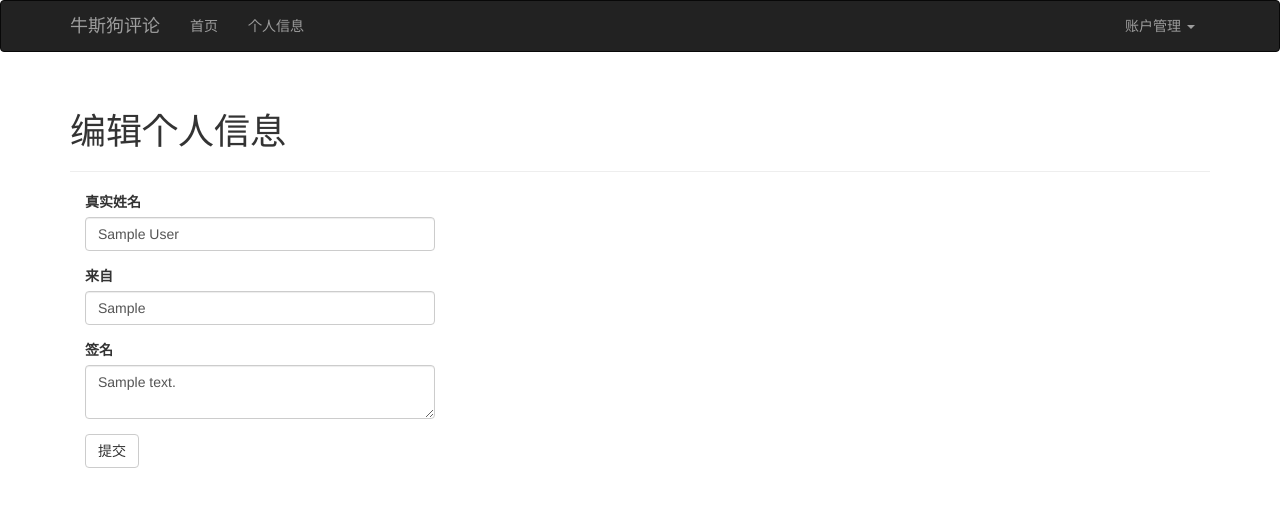
After one commit to hello-albee/my_flasky, a Flask app: page /edit-profile in a window 1280 px wide. The commit adds this page. Shown: the top 507 px of the page. Run offline with Flask 2, Linux system fonts and the light colour scheme; a user stored in the database is signed in; tables that the repository leaves empty hold one stand-in row (values such as "Sample post"); some libraries are stand-ins or nearby versions.

Commit message:
第10章，用户资料

```diff
--- a/app/auth/views.py
+++ b/app/auth/views.py
@@ -8,8 +8,10 @@ from .forms import LoginForm, RegistrationForm, ChangePasswordForm,PasswordReset
 
 @auth.before_app_request
 def before_request():
-    if current_user.is_authenticated() and not current_user.confirmed and request.endpoint[:5] != 'auth.' and request.endpoint != 'static':
-        return redirect(url_for('auth.unconfirmed'))
+    if current_user.is_authenticated():
+        current_user.ping() # 更新用户最后登录的时间
+        if not current_user.confirmed and request.endpoint[:5] != 'auth.' and request.endpoint != 'static':
+            return redirect(url_for('auth.unconfirmed'))
 
 @auth.route('/unconfirmed')
 def unconfirmed():
--- a/app/main/forms.py
+++ b/app/main/forms.py
@@ -1,11 +1,39 @@
-#!/usr/bin/env python
-# -*- coding: utf-8 -*-
-
 from flask.ext.wtf import Form
-from wtforms import StringField, SubmitField
-from wtforms.validators import Required
+from wtforms import StringField, TextAreaField, BooleanField, SelectField, SubmitField
+from wtforms.validators import Required, Length, Email, Regexp
+from wtforms import ValidationError
+from ..models import Role, User
 
 
 class NameForm(Form):
     name = StringField('What\'s your name?', validators=[Required()])
     submit = SubmitField('Submit')
+
+class EditProfileForm(Form):
+    name = StringField('真实姓名', validators=[Length(0, 64)])
+    location = StringField('来自', validators=[Length(0, 64)])
+    about_me = TextAreaField('签名')
+    submit = SubmitField('提交')
+
+class EditProfileAdminForm(Form):
+    email = StringField('Email', validators=[Required(), Length(1, 64), Email(message='email地址无效！')])
+    username = StringField('用户名', validators=[Required(), Length(1, 64), Regexp('^[A-Za-z][A-Za-z0-9_.]*$', 0, '用户名只能包含字母、数字、下划线和点号')])
+    confirmed = BooleanField('已确认')
+    role = SelectField('角色', coerce=int)
+    name = StringField('真实姓名', validators=[Length(0, 64)])
+    location = StringField('来自', validators=[Length(0, 64)])
+    about_me = TextAreaField('签名')
+    submit = SubmitField('提交')
+
+    def __init__(self, user, *args, **kwargs):
+        super(EditProfileAdminForm, self).__init__(*args, **kwargs)
+        self.role.choices = [(role.id, role.name) for role in Role.query.order_by(Role.id).all()] # 下拉实现
+        self.user = user
+
+    def validate_email(self, field):
+        if field.data != self.user.email and User.query.filter_by(email=field.data).first():
+            raise ValidationError('这个Email已经被使用了 (▔﹏▔)')
+
+    def validate_username(self, field):
+        if field.data != self.user.username and User.query.filter_by(username=field.data).first():
+            raise ValidationError('这个用户名已经被使用了 (▔﹏▔)')
--- a/app/main/views.py
+++ b/app/main/views.py
@@ -1,34 +1,60 @@
-#!/usr/bin/env python
-# -*- coding: utf-8 -*-
+from datetime import datetime
+from flask import render_template, redirect, url_for, abort, flash
+from flask.ext.login import login_required, current_user
+from . import main
+from .forms import EditProfileForm, EditProfileAdminForm
+from .. import db
+from ..models import Role, User
+from ..decorators import admin_required
 
-from datetime import datetime
-from flask import render_template, session, redirect, url_for, current_app
-from .. import db
-from ..models import User
-from ..email import send_email
-from . import main
-from .forms import NameForm
+@main.route('/')
+def index():
+    return render_template('index.html',current_time=datetime.utcnow())
 
 
-@main.route('/',methods=['GET','POST'])
-def index():
-    form=NameForm()
+@main.route('/user/<username>')
+def user(username):
+    user = User.query.filter_by(username=username).first_or_404()
+    return render_template('user.html',user=user)
+
+@main.route('/edit-profile', methods=['GET', 'POST'])
+@login_required
+def edit_profile():
+    form = EditProfileForm()
     if form.validate_on_submit():
-        user = User.query.filter_by(username=form.name.data).first()
-        if user is None:
-            user = User(username=form.name.data)
-            db.session.add(user)
-            session['known'] = False
-            if current_app.config['FLASKY_ADMIN']:
-                # pass
-                send_email(current_app.config['FLASKY_ADMIN'], 'New User Add','mail/add_user', user=user)
-        else:
-            session['known'] = True
-        session['name'] = form.name.data
-        return redirect(url_for('.index'))
-    return render_template('index.html',current_time=datetime.utcnow(),form=form,name=session.get('name'),known=session.get('known', False))
+        current_user.name = form.name.data
+        current_user.location = form.location.data
+        current_user.about_me = form.about_me.data
+        db.session.add(current_user)
+        flash('个人信息更新成功 (^_^)')
+        return redirect(url_for('.user', username=current_user.username))
+    form.name.data = current_user.name
+    form.location.data = current_user.location
+    form.about_me.data = current_user.about_me
+    return render_template('edit_profile.html', form=form)
 
-
-@main.route('/user/<name>')
-def user(name):
-    return render_template('user.html',name=name)
+@main.route('/edit-profile/<int:id>', methods=['GET', 'POST'])
+@login_required
+@admin_required
+def edit_profile_admin(id):
+    user = User.query.get_or_404(id)
+    form = EditProfileAdminForm(user=user)
+    if form.validate_on_submit():
+        user.email = form.email.data
+        user.username = form.username.data
+        user.confirmed = form.confirmed.data
+        user.role = Role.query.get(form.role.data)
+        user.name = form.name.data
+        user.location = form.location.data
+        user.about_me = form.about_me.data
+        db.session.add(user)
+        flash('个人信息更新成功 (^_^)')
+        return redirect(url_for('.user', username=user.username))
+    form.email.data = user.email
+    form.username.data = user.username
+    form.confirmed.data = user.confirmed
+    form.role.data = user.role_id
+    form.name.data = user.name
+    form.location.data = user.location
+    form.about_me.data = user.about_me
+    return render_template('edit_profile.html', form=form, user=user)
--- a/app/models.py
+++ b/app/models.py
@@ -1,6 +1,8 @@
+from datetime import datetime
+import hashlib
 from werkzeug.security import generate_password_hash, check_password_hash
 from itsdangerous import TimedJSONWebSignatureSerializer as Serializer
-from flask import current_app
+from flask import current_app,request
 from flask.ext.login import UserMixin,AnonymousUserMixin
 from . import db,login_manager
 
@@ -53,16 +55,26 @@ class User(UserMixin,db.Model):
     role_id = db.Column(db.Integer, db.ForeignKey('roles.id'))
     password_hash = db.Column(db.String(128))
     confirmed = db.Column(db.Boolean, default=False)
+    name = db.Column(db.String(64))
+    location = db.Column(db.String(64))
+    about_me = db.Column(db.Text())
+    member_since = db.Column(db.DateTime(), default=datetime.utcnow)
+    last_seen = db.Column(db.DateTime(), default=datetime.utcnow)
+    avatar_hash = db.Column(db.String(32))
+
 
     def __init__(self, **kwargs):
         super(User, self).__init__(**kwargs)
         if self.role is None:
             if self.email == current_app.config['FLASKY_ADMIN']:
                 self.role = Role.query.filter_by(permissions=0xff).first() # role返回Role模型对象，而非其键值，也就是说可以采用 u.role.id 或 u.role.name等方式访问其具体的列值
-            if self.role is None and self.email == current_app.config['FLASKY_ADMIN_Assistant']:
-                self.role = Role.query.filter_by(permissions=0x0f).first()
+            # if (self.role is None and self.email == current_app.config['Moderator']):
+            #     self.role = Role.query.filter_by(permissions=0x0f).first()
             if self.role is None:
                 self.role = Role.query.filter_by(default=True).first()
+        if self.email is not None and self.avatar_hash is None:
+            self.avatar_hash = hashlib.md5(self.email.encode('utf-8')).hexdigest()
+
 
     @property
     def password(self): # 把方法变成了属性
@@ -125,7 +137,9 @@ class User(UserMixin,db.Model):
         if self.query.filter_by(email=new_email).first() is not None:
             return False
         self.email = new_email
+        self.avatar_hash = hashlib.md5(self.email.encode('utf-8')).hexdigest()
         db.session.add(self)
+        # db.session.commit()
         return True
 
     def can(self, permissions):
@@ -133,6 +147,18 @@ class User(UserMixin,db.Model):
 
     def is_administrator(self):
         return self.can(Permission.ADMINISTER)
+
+    def ping(self):
+        self.last_seen = datetime.utcnow()
+        db.session.add(self)
+
+    def gravatar(self, size=80): # 头像引用
+        if request.is_secure:
+            url = 'https://s.gravatar.com/avatar'
+        else:
+            url = 'http://www.gravatar.com/avatar'
+        hash = self.avatar_hash or hashlib.md5(self.email.encode('utf-8')).hexdigest()
+        return '{url}/{hash}?s={size}'.format(url=url, hash=hash, size=size)
 
     def __repr__(self):
         return '<User %r>' % self.username
--- a/app/templates/base.html
+++ b/app/templates/base.html
@@ -23,6 +23,9 @@
         <div class="navbar-collapse collapse">
             <ul class="nav navbar-nav">
                 <li><a href="/">首页</a></li>
+                {% if current_user.is_authenticated() %}
+                <li><a href="{{ url_for('main.user', username=current_user.username) }}">个人信息</a></li>
+                {% endif %}
             </ul>
             <ul class="nav navbar-nav navbar-right">
                 {% if current_user.is_authenticated() %}
--- /dev/null
+++ b/app/templates/edit_profile.html
@@ -0,0 +1,13 @@
+{% extends "base.html" %}
+{% import "bootstrap/wtf.html" as wtf %}
+
+{% block title %}编辑个人信息 - 牛斯狗评论{% endblock %}
+
+{% block page_content %}
+<div class="page-header">
+    <h1>编辑个人信息</h1>
+</div>
+<div class="col-md-4">
+    {{ wtf.quick_form(form) }}
+</div>
+{% endblock page_content%}
--- a/config.py
+++ b/config.py
@@ -18,7 +18,7 @@ class Config:
     FLASKY_MAIL_SUBJECT_PREFIX = '[牛斯狗评论]'
     FLASKY_MAIL_SENDER = '牛斯狗评论管理员<test.flasky@gmail.com>'
     FLASKY_ADMIN = os.environ.get('FLASKY_ADMIN') # test_flask@sina.com
-    FLASKY_ADMIN_Assistant = os.environ.get('FLASKY_ADMIN_Assistant') #
+    Moderator = os.environ.get('Moderator') #
 
 
 
```
Also changed, not shown: app/static/styles.css (added, +7 -0 lines), app/templates/index.html (+6 -16 lines), app/templates/user.html (+26 -2 lines), app/auth/__init__.py (line endings or trailing spaces).
